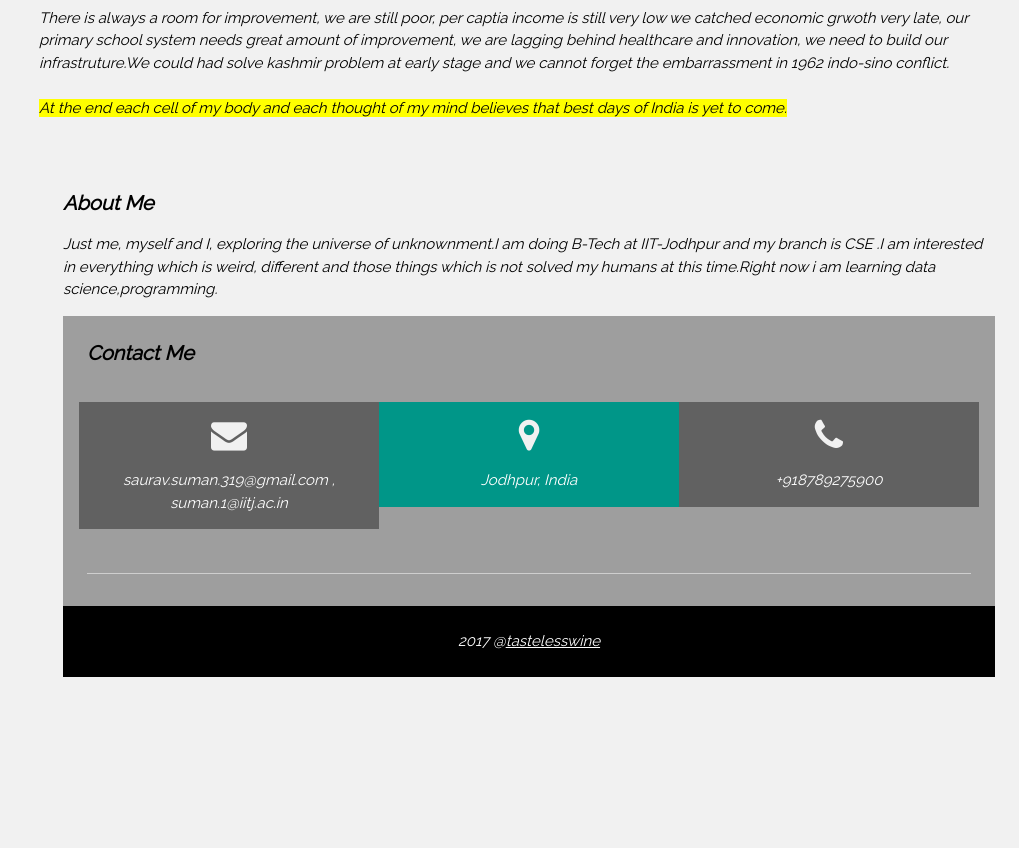
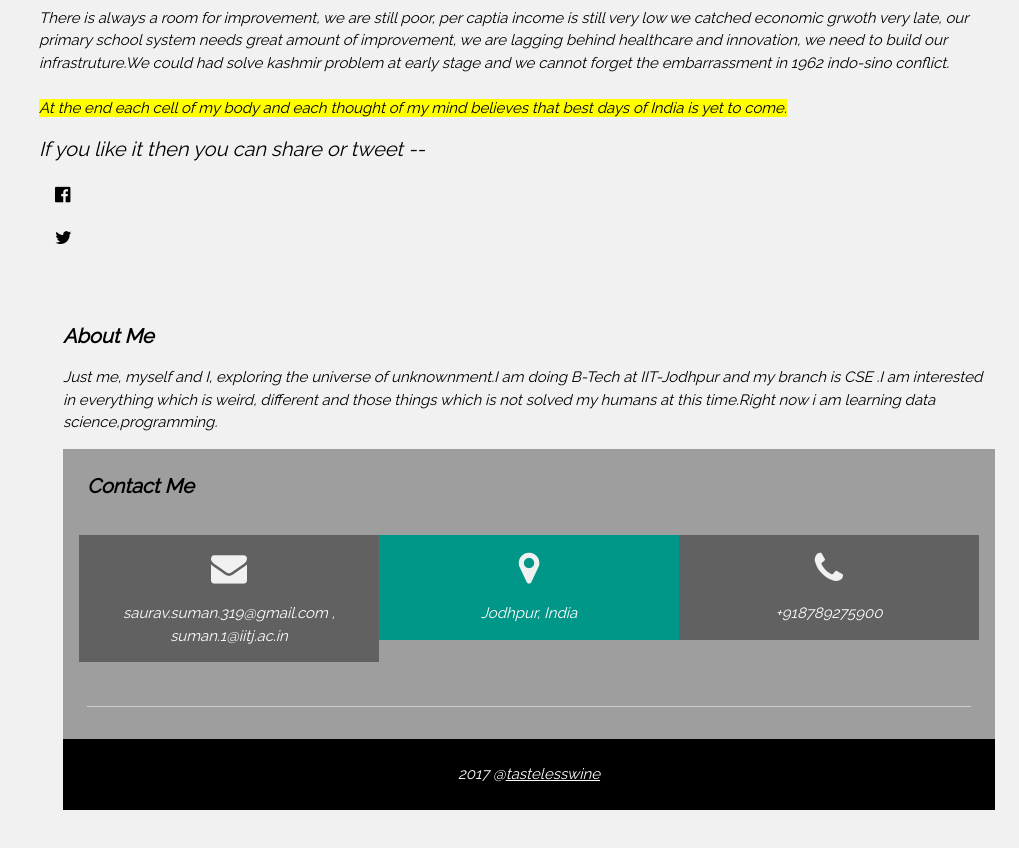
Before and after one commit to tastelessWine/tastelessWine.github.io, a plain HTML site: page india_a_startup.html in a window 1280 px wide. Shown: the part 2685-3533 px from the top of the page, without its empty margins (261-1280 px from the left). Before the commit the page ends 3406 px from the top, so only its background shows below. Drawn offline with nearby package versions, Linux system fonts and the light colour scheme.

Commit message:
Initial commit

```diff
--- a/india_a_startup.html
+++ b/india_a_startup.html
@@ -14,7 +14,15 @@
 body,h1,h2,h3,h4,h5,h6 {font-family: "Raleway", sans-serif}
 </style>
 <body class="w3-light-grey w3-content" style="max-width:1600px">
-
+<div id="fb-root"></div>
+<div id="fb-root"></div>
+<script>(function(d, s, id) {
+  var js, fjs = d.getElementsByTagName(s)[0];
+  if (d.getElementById(id)) return;
+  js = d.createElement(s); js.id = id;
+  js.src = "//connect.facebook.net/en_GB/sdk.js#xfbml=1&version=v2.10";
+  fjs.parentNode.insertBefore(js, fjs);
+}(document, 'script', 'facebook-jssdk'));</script>
 <!-- Sidebar/menu -->
 <nav class="w3-sidebar w3-collapse w3-white w3-animate-left" style="z-index:3;width:300px;" id="mySidebar"><br>
   <div class="w3-container">
@@ -116,6 +124,13 @@ Mangalyaan.
   <br><br><mark>At the end each cell of my body and each thought of my mind believes that best days of India is yet to come.</mark></p>
 </article>
 
+<h4>If you like it then you can share or tweet --</h4>
+<div class="w3-panel w3-large" data-href="https://tastelesswine.github.io/india_a_startup.html" data-layout="box_count" data-size="small" data-mobile-iframe="true"><a class="fb-xfbml-parse-ignore" target="_blank" href="https://www.facebook.com/sharer/sharer.php?u=https%3A%2F%2Ftastelesswine.github.io%2Findia_a_startup.html&amp;src=sdkpreparse"><i class="fa fa-facebook-official w3-hover-opacity"></i></a></div>
+<div class="w3-panel w3-large">
+<a class="twitter popup" href="http://twitter.com/intent/tweet?text=tastelessWine.github.io/india_a_startup.html" target="_blank" onclick="w3_close()"><i class="fa fa-twitter w3-hover-opacity"></i></a>
+</div>
+
+
 
 
  <div class="w3-row-padding w3-padding-16" id="about">
```
Also changed, not shown: twit.jpg (added).
